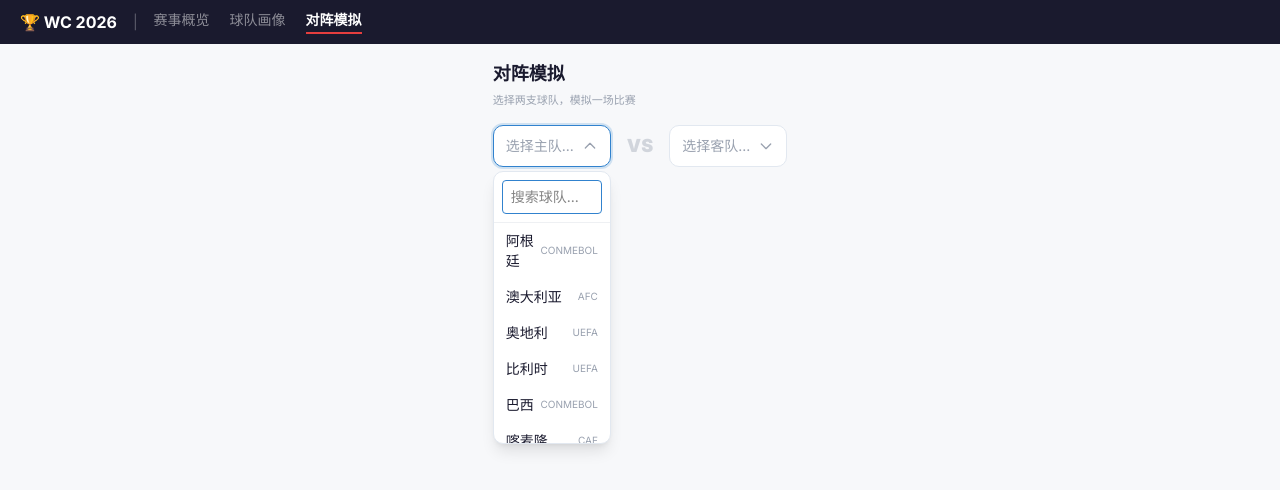
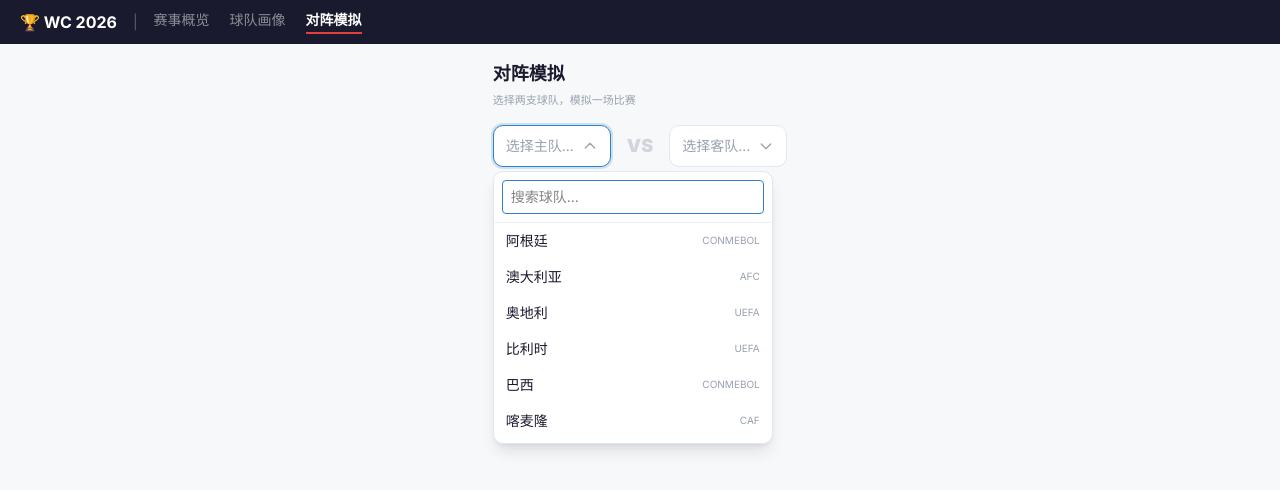
Before and after one commit to ml18y63l/My_World_Cup, a Next.js app in the folder my-world-cup/: page /h2h in a window 1280 px wide. Both pictures are taken after a click on the button "选择主队...". Shown: the top 490 px of the page. Built offline with nearby package versions, Linux system fonts and the light colour scheme.

Commit message:
fix: widen team select dropdown for better team name display

```diff
--- a/my-world-cup/src/components/TeamSelect.tsx
+++ b/my-world-cup/src/components/TeamSelect.tsx
@@ -52,7 +52,7 @@ export function TeamSelect({
   }, []);
 
   return (
-    <div ref={containerRef} className="relative w-full max-w-[260px]">
+    <div ref={containerRef} className="relative flex-1 min-w-0" style={{ maxWidth: 320 }}>
       {/* Trigger */}
       <button
         type="button"
@@ -78,7 +78,7 @@ export function TeamSelect({
 
       {/* Dropdown */}
       {isOpen && (
-        <div className="absolute z-50 mt-1 w-full bg-white rounded-lg border border-[#e2e8f0] shadow-lg max-h-[280px] overflow-hidden">
+        <div className="absolute z-50 mt-1 min-w-[280px] w-full bg-white rounded-lg border border-[#e2e8f0] shadow-lg max-h-[280px] overflow-hidden">
           {/* Search */}
           <div className="p-2 border-b border-[#eef0f3]">
             <input
@@ -109,8 +109,8 @@ export function TeamSelect({
                     team.team_name_en === value ? "bg-[#3182ce]/5 text-[#3182ce]" : "text-[#1a1a2e]"
                   }`}
                 >
-                  <span className="font-medium">{team.team_name}</span>
-                  <span className="text-[10px] text-gray-400 uppercase">{team.confederation}</span>
+                  <span className="font-medium truncate">{team.team_name}</span>
+                  <span className="text-[10px] text-gray-400 uppercase whitespace-nowrap ml-2">{team.confederation}</span>
                 </button>
               ))
             )}
```
